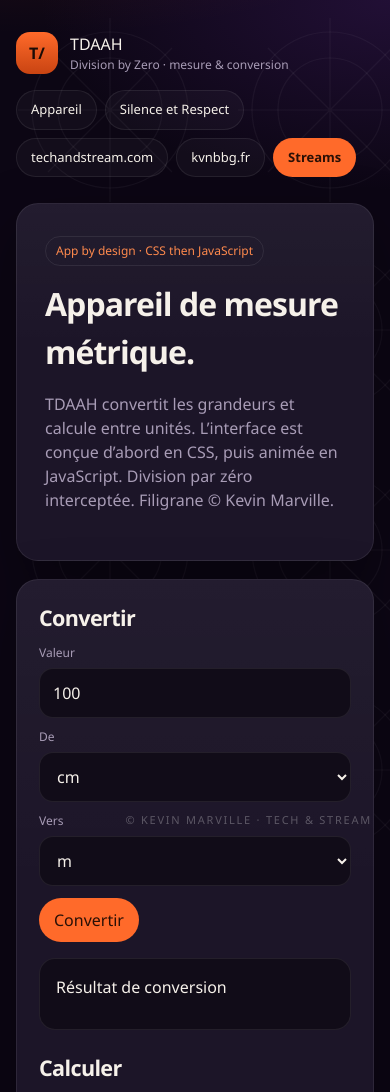
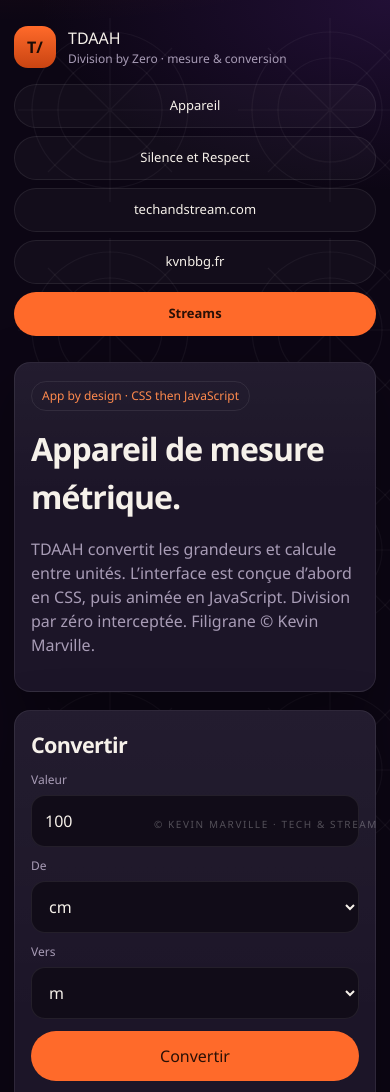
Before and after one commit to Kvnbbg/Division-by-Zero, a plain HTML site: page web/index.html in a window 390 px wide. Shown: the top 1092 px of the page. Drawn offline with Linux system fonts and the light colour scheme.

Commit message:
Fix: prod and live deploy

```diff
--- a/web/css/tdaah.css
+++ b/web/css/tdaah.css
@@ -27,4 +27,19 @@ input,select,textarea{width:100%;border-radius:14px;border:1px solid var(--line)
 .side-list{display:grid;gap:10px}.side-list a{color:var(--text);text-decoration:none;border:1px solid var(--line);border-radius:16px;padding:12px 14px;background:#140e1d}.side-list a span{display:block;color:var(--muted);font-size:12px}
 .versions{display:grid;gap:10px}.version{border:1px solid var(--line);border-radius:16px;padding:14px;background:#140e1d}.version b{display:block}
 footer{margin-top:28px;color:var(--muted);font-size:13px;border-top:1px solid var(--line);padding-top:18px}footer a{color:var(--accent-2)}
-@media(max-width:860px){.grid,.row{grid-template-columns:1fr}header.nav{flex-direction:column;align-items:flex-start}}
+html{overflow-x:clip}
+body{overflow-x:clip}
+img,svg,video{max-width:100%;height:auto}
+.links a,.btn{min-height:44px}
+@media(max-width:860px){.grid,.row{grid-template-columns:1fr}header.nav{flex-direction:column;align-items:stretch}}
+@media(max-width:480px){
+  .wrap{width:100%;max-width:100%;padding:16px 14px 64px}
+  .links,.links a{width:100%}
+  .links a{justify-content:center}
+  .links{flex-direction:column}
+  .hero,.card{padding:18px 16px;border-radius:16px}
+  .actions,.btn{width:100%}
+  .btn{padding:12px 14px}
+  input,select,textarea{padding:13px;font-size:16px}
+  .watermark-label{font-size:10px;right:12px;bottom:12px}
+}
```
